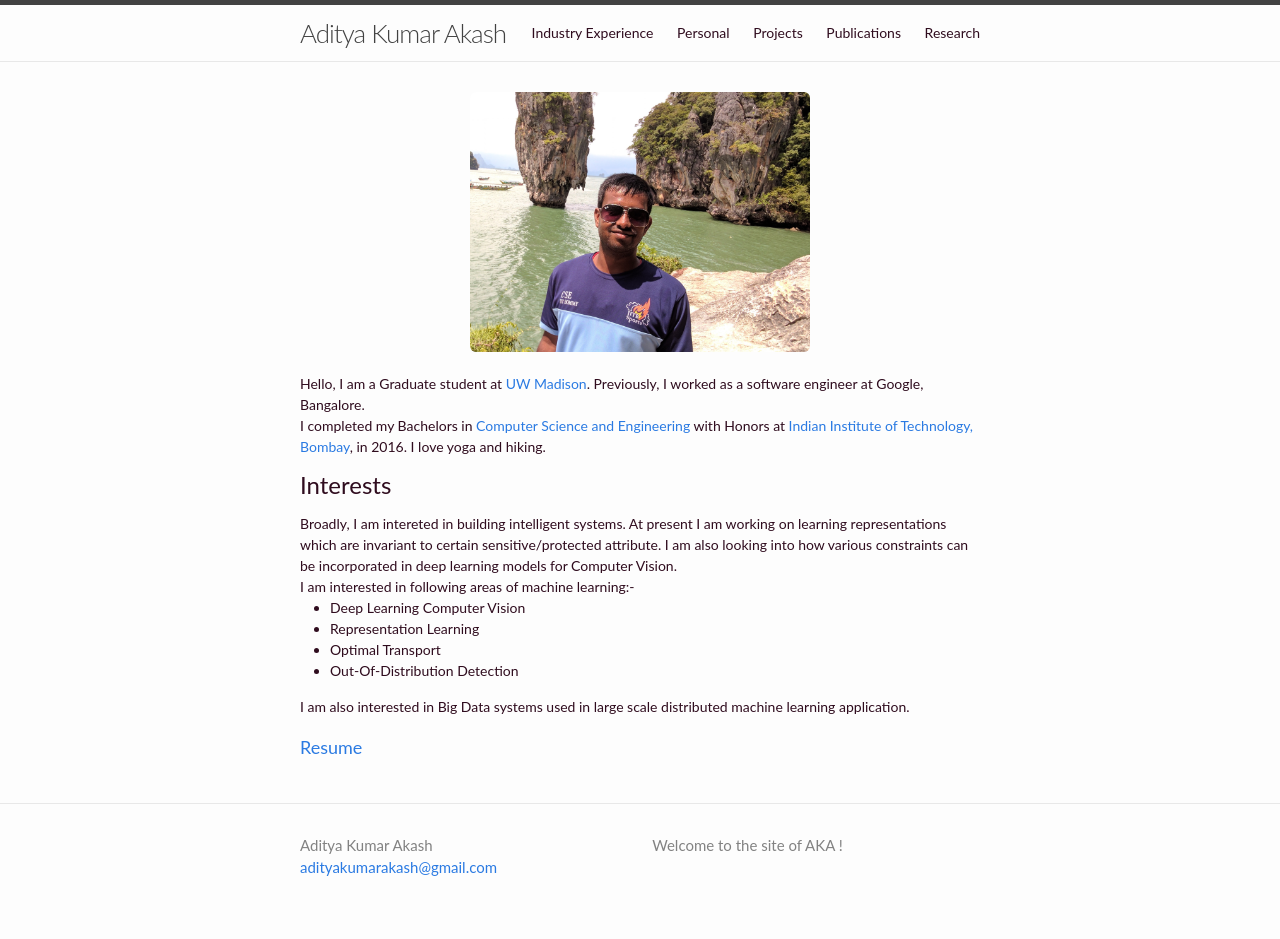
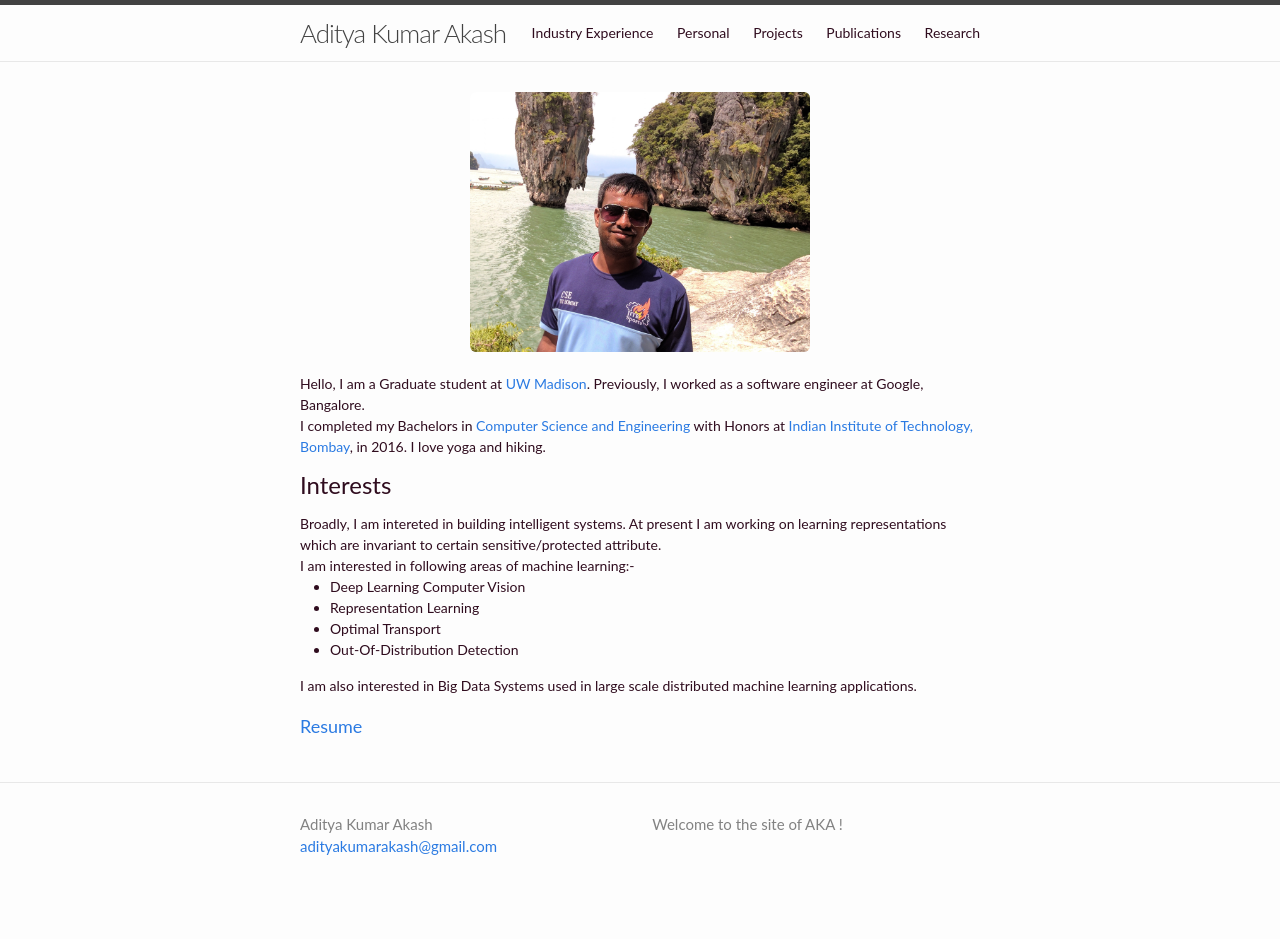
Before and after one commit to adityakumarakash/adityakumarakash.github.io, a Jekyll site: the page built from index.html, in a window 1280 px wide. Built offline with Jekyll 4.4.1, drawn with Linux system fonts in a browser that asks for light colours; after the commit the page ends 918 px from its top, so only the background shows below that.

Commit message:
Update index.html

```diff
--- a/index.html
+++ b/index.html
@@ -12,9 +12,8 @@ layout: default
         I love yoga and hiking.
         </p>
         <h3> Interests </h3>
-        Broadly, I am intereted in building intelligent systems. At present I am working on learning representations
-        which are invariant to certain sensitive/protected attribute.
-        I am also looking into how various constraints can be incorporated in deep learning models for Computer Vision.
+        Broadly, I am intereted in building intelligent systems. At present I am working on learning
+        representations which are invariant to certain sensitive/protected attribute.
         <br>
         I am interested in following areas of machine learning:-
                 <ul>
@@ -23,7 +22,7 @@ layout: default
                         <li>Optimal Transport</li>
                         <li>Out-Of-Distribution Detection</li>
                 </ul>
-        I am also interested in Big Data systems used in large scale distributed machine learning application.
+        I am also interested in Big Data Systems used in large scale distributed machine learning applications.
         <br>
         <br>
         <h4> <a href ="/cv/Latest_Resume.pdf"> Resume </a></h4>
```
